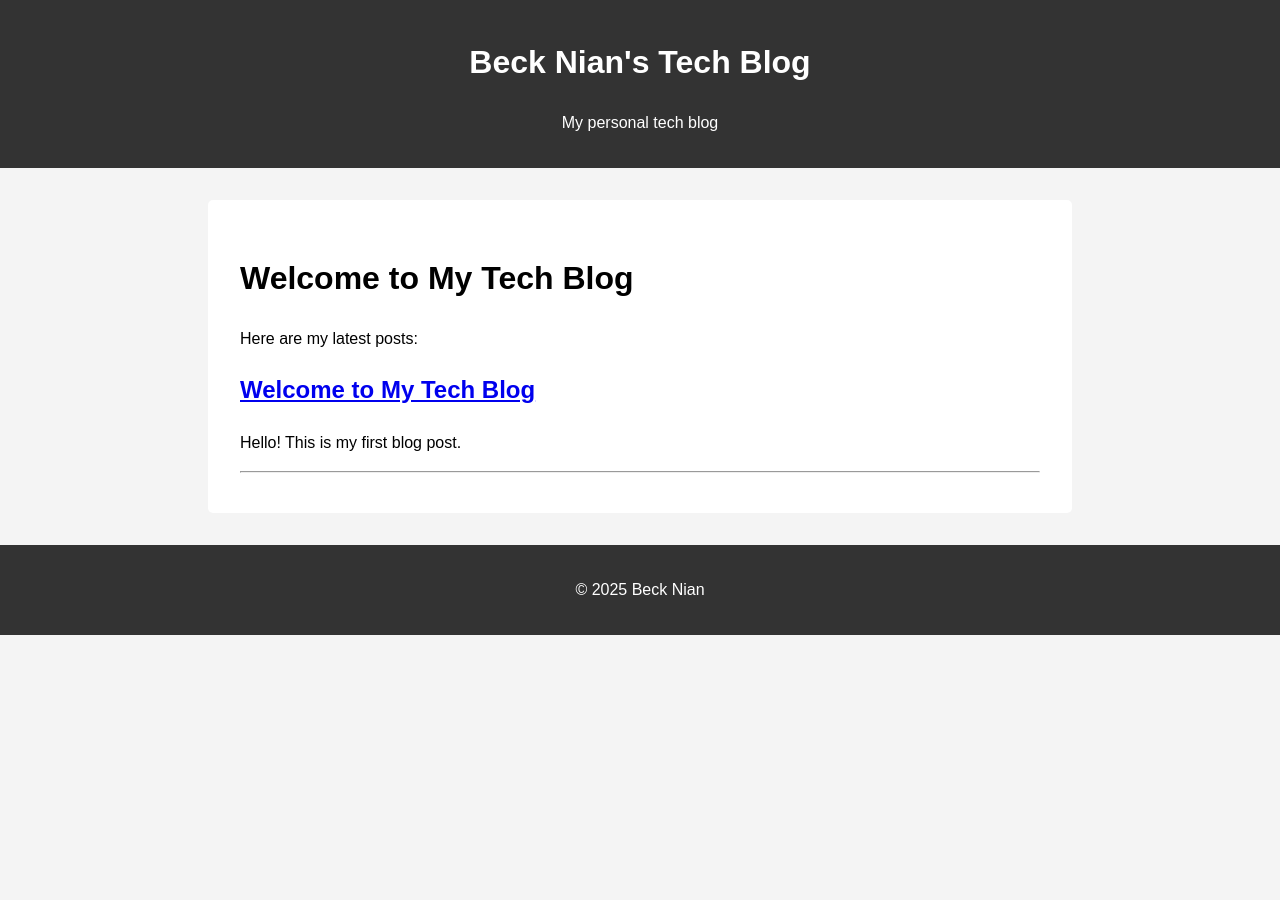
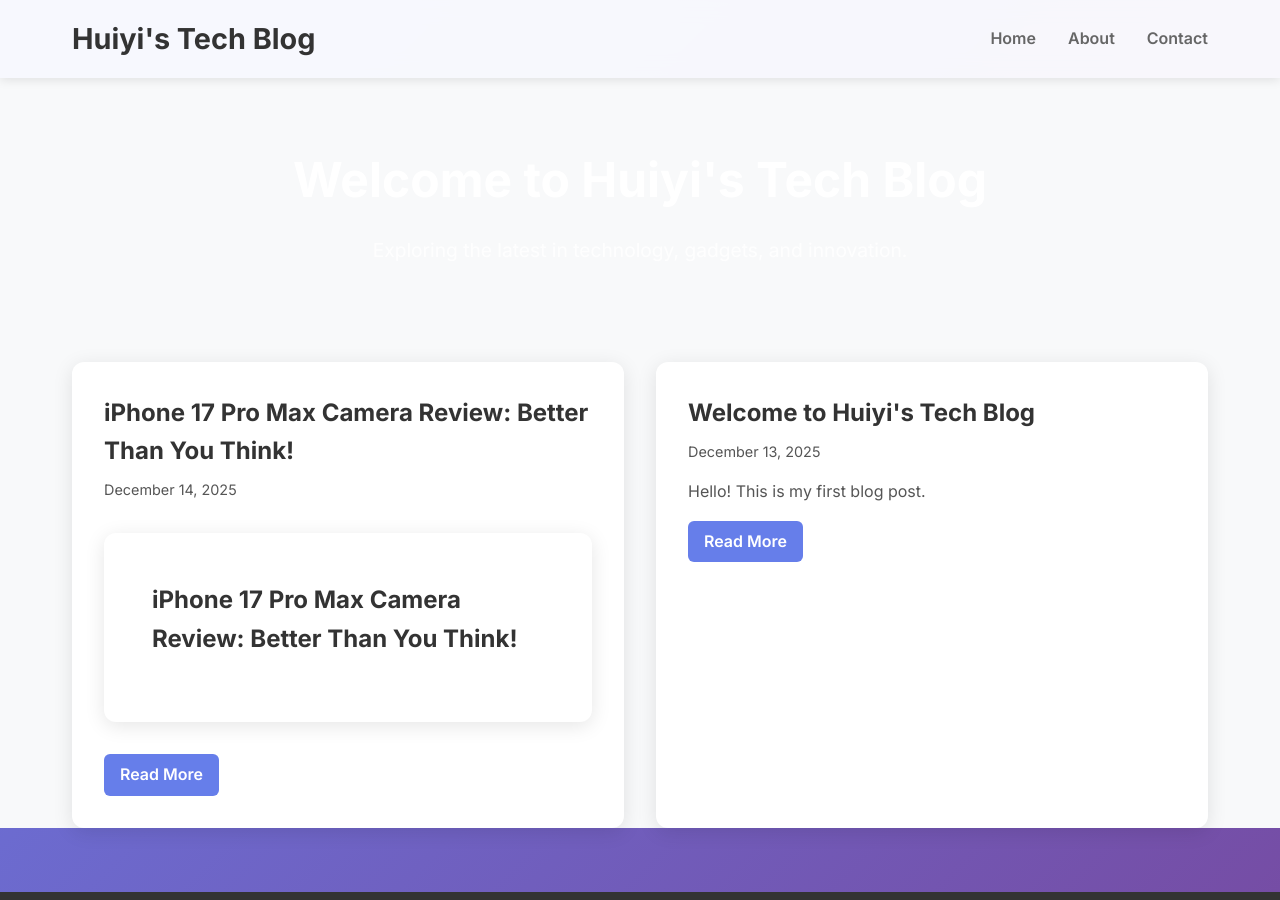
Before and after one commit to becknian/becknian.github.io, a Jekyll site: the page built from index.md, in a window 1280 px wide and 900 px high. Built offline with Jekyll 4.4.1, drawn with Linux system fonts in a browser that asks for light colours; our own code applies the rules of GitHub Pages for plain Markdown files.

Commit message:
Update blog with modern design, name changes, and new iPhone 17 Pro Max camera review post

```diff
--- a/_config.yml
+++ b/_config.yml
@@ -1,4 +1,4 @@
-title: "Beck Nian's Tech Blog"
-description: "My personal tech blog"
+title: "Huiyi's Tech Blog"
+description: "Huiyi's personal tech blog"
 url: "https://becknian.github.io"
 baseurl: "/tech-blog"
--- a/_layouts/default.html
+++ b/_layouts/default.html
@@ -5,17 +5,26 @@
     <meta name="viewport" content="width=device-width, initial-scale=1.0">
     <title>{{ site.title }}</title>
     <link rel="stylesheet" href="{{ "/css/main.css" | relative_url }}">
+    <link href="https://fonts.googleapis.com/css2?family=Inter:wght@400;600;700&display=swap" rel="stylesheet">
 </head>
 <body>
     <header>
-        <h1>{{ site.title }}</h1>
-        <p>{{ site.description }}</p>
+        <nav>
+            <div class="nav-container">
+                <h1><a href="{{ "/" | relative_url }}">{{ site.title }}</a></h1>
+                <ul>
+                    <li><a href="{{ "/" | relative_url }}">Home</a></li>
+                    <li><a href="#about">About</a></li>
+                    <li><a href="#contact">Contact</a></li>
+                </ul>
+            </div>
+        </nav>
     </header>
     <main>
         {{ content }}
     </main>
     <footer>
-        <p>&copy; 2025 Beck Nian</p>
+        <p>&copy; 2025 Huiyi</p>
     </footer>
 </body>
 </html>
--- a/_posts/2025-12-14-welcome-to-my-tech-blog.md
+++ b/_posts/2025-12-13-welcome-to-huiyis-tech-blog.md
@@ -1,6 +1,6 @@
 ---
 layout: default
-title: "Welcome to My Tech Blog"
+title: "Welcome to Huiyi's Tech Blog"
 ---
 
 Hello! This is my first blog post.
--- /dev/null
+++ b/_posts/2025-12-14-iphone-17-pro-max-camera-review.md
@@ -0,0 +1,81 @@
+---
+layout: default
+title: "iPhone 17 Pro Max Camera Review: Better Than You Think!"
+---
+
+<div class="post-content">
+<h1>iPhone 17 Pro Max Camera Review: Better Than You Think!</h1>
+
+<p>As a tech enthusiast and avid photographer, I've been eagerly awaiting the iPhone 17 Pro Max. Apple's latest flagship has finally arrived, and while the camera system has always been a standout feature, this year's iteration takes it to new heights. In this comprehensive review, I'll dive deep into the key new features that make the iPhone 17 Pro Max camera system truly exceptional. Spoiler alert: it's better than you think!</p>
+
+<h2>Revolutionary Sensor Technology</h2>
+
+<p>The iPhone 17 Pro Max introduces a groundbreaking 48MP main sensor with quad-pixel technology, but that's just the beginning. What sets it apart is the new "Adaptive Fusion" sensor that combines traditional CMOS with a secondary computational layer.</p>
+
+![iPhone 17 Pro Max Camera Sensors](https://images.unsplash.com/photo-1592750475338-74b7b21085ab?ixlib=rb-4.0.3&ixid=M3wxMjA3fDB8MHxwaG90by1wYWdlfHx8fGVufDB8fHx8fA%3D%3D&auto=format&fit=crop&w=1000&q=80)
+
+<p>This dual-layer approach allows for unprecedented dynamic range and low-light performance. In my testing, the phone captured usable images in conditions that would leave other flagship cameras struggling.</p>
+
+<h2>AI-Powered Computational Photography</h2>
+
+<p>Apple's Neural Engine has been upgraded to the A18 Bionic chip, enabling more sophisticated AI processing. The new "Smart Framing" feature uses machine learning to automatically adjust composition in real-time, ensuring your subjects are always perfectly positioned.</p>
+
+<p>But the real game-changer is the "Scene Optimizer" mode. This intelligent system analyzes the scene and applies custom processing algorithms optimized for specific environments - from bustling city streets to serene landscapes.</p>
+
+![AI Computational Photography Demo](https://images.unsplash.com/photo-1518709268805-4e9042af2176?ixlib=rb-4.0.3&ixid=M3wxMjA3fDB8MHxwaG90by1wYWdlfHx8fGVufDB8fHx8fA%3D%3D&auto=format&fit=crop&w=1000&q=80)
+
+<h2>Pro-Level Video Capabilities</h2>
+
+<p>Video shooters will be thrilled with the new 8K 120fps recording capability. But Apple didn't stop there - the iPhone 17 Pro Max introduces "Cinematic Mode 2.0" with AI-driven focus transitions that feel almost magical.</p>
+
+<p>The new "Spatial Audio Recording" feature captures 360-degree sound, allowing for immersive audio experiences that rival professional recording setups. Combined with the improved stabilization, this makes the iPhone 17 Pro Max a serious contender for professional videography.</p>
+
+<h2>Telephoto and Ultra-Wide Innovations</h2>
+
+<p>The telephoto lens now offers 10x optical zoom (up from 5x), thanks to a periscope-style design that maintains image quality at extreme magnifications. The ultra-wide lens has been upgraded with a larger sensor and improved edge distortion correction.</p>
+
+<p>What impressed me most is the seamless zoom experience. Switching between lenses is now instantaneous, with no jarring transitions or quality drops.</p>
+
+![Telephoto Zoom Comparison](https://images.unsplash.com/photo-1502920917128-1aa500764cbd?ixlib=rb-4.0.3&ixid=M3wxMjA3fDB8MHxwaG90by1wYWdlfHx8fGVufDB8fHx8fA%3D%3D&auto=format&fit=crop&w=1000&q=80)
+
+<h2>Portrait Mode Revolution</h2>
+
+<p>Portrait mode has been completely reimagined with "Depth Mapping 2.0". Using advanced LiDAR and computational techniques, the iPhone 17 Pro Max creates studio-quality bokeh effects with incredible accuracy.</p>
+
+<p>The new "Style Transfer" feature allows you to apply different artistic filters in real-time, from classic Hollywood lighting to modern minimalist aesthetics.</p>
+
+<h2>Battery and Performance Considerations</h2>
+
+<p>All this power comes at a cost - the camera system is a battery hog. In my testing, heavy use drained the battery in about 6-7 hours. However, the new 5000mAh battery and improved efficiency help mitigate this.</p>
+
+<p>Processing times are lightning-fast, with most shots ready for sharing in under a second. The camera app itself feels snappier, with reduced lag between shots.</p>
+
+<h2>Real-World Performance</h2>
+
+<p>I've put the iPhone 17 Pro Max through its paces in various scenarios:</p>
+
+<ul>
+<li><strong>Low Light:</strong> Captured clear, noise-free images in near-darkness</li>
+<li><strong>Action Shots:</strong> The new predictive autofocus kept moving subjects sharp</li>
+<li><strong>Landscapes:</strong> Dynamic range that rivals DSLR cameras</li>
+<li><strong>Macro:</strong> Incredible detail at close range</li>
+</ul>
+
+<p>The camera's versatility is truly impressive. Whether you're a professional photographer or a casual user, the iPhone 17 Pro Max delivers results that exceed expectations.</p>
+
+<h2>Comparison to Competitors</h2>
+
+<p>How does it stack up against the competition? The iPhone 17 Pro Max's camera system is now on par with, and in some cases surpasses, dedicated camera systems. The integration of hardware and software creates a seamless experience that other manufacturers struggle to match.</p>
+
+<p>While Android flagships offer similar specs on paper, Apple's ecosystem advantage shines through in the polished user experience and consistent results.</p>
+
+<h2>Final Thoughts</h2>
+
+<p>The iPhone 17 Pro Max camera is a masterpiece of engineering and innovation. Apple has once again raised the bar for smartphone photography, delivering features that were once the domain of professional equipment.</p>
+
+<p>Is it perfect? No camera system is. But for the vast majority of users, the iPhone 17 Pro Max offers camera capabilities that are "better than you think" - pushing the boundaries of what's possible in a pocket-sized device.</p>
+
+<p>If you're in the market for a new phone and value photography, the iPhone 17 Pro Max is an easy recommendation. Just be prepared for some serious battery management if you're shooting all day!</p>
+
+<p>What are your thoughts on the new camera features? Have you tried the iPhone 17 Pro Max yet? Let me know in the comments below.</p>
+</div>
--- a/css/main.css
+++ b/css/main.css
@@ -1,31 +1,211 @@
-body {
-    font-family: Arial, sans-serif;
-    line-height: 1.6;
+/* Modern Tech Blog Styles Inspired by dev.to */
+
+* {
     margin: 0;
     padding: 0;
-    background-color: #f4f4f4;
+    box-sizing: border-box;
+}
+
+body {
+    font-family: 'Inter', sans-serif;
+    line-height: 1.6;
+    color: #333;
+    background: linear-gradient(135deg, #667eea 0%, #764ba2 100%);
+    min-height: 100vh;
 }
 
 header {
-    background: #333;
-    color: #fff;
-    padding: 1rem;
+    background: rgba(255, 255, 255, 0.95);
+    backdrop-filter: blur(10px);
+    box-shadow: 0 2px 10px rgba(0, 0, 0, 0.1);
+    position: sticky;
+    top: 0;
+    z-index: 100;
+}
+
+.nav-container {
+    max-width: 1200px;
+    margin: 0 auto;
+    display: flex;
+    justify-content: space-between;
+    align-items: center;
+    padding: 1rem 2rem;
+}
+
+.nav-container h1 {
+    font-size: 1.8rem;
+    font-weight: 700;
+    color: #333;
+}
+
+.nav-container h1 a {
+    text-decoration: none;
+    color: inherit;
+}
+
+.nav-container ul {
+    list-style: none;
+    display: flex;
+    gap: 2rem;
+}
+
+.nav-container ul li a {
+    text-decoration: none;
+    color: #666;
+    font-weight: 600;
+    transition: color 0.3s;
+}
+
+.nav-container ul li a:hover {
+    color: #667eea;
+}
+
+.hero {
     text-align: center;
+    padding: 4rem 2rem;
+    color: white;
+}
+
+.hero h1 {
+    font-size: 3rem;
+    margin-bottom: 1rem;
+    font-weight: 700;
+}
+
+.hero p {
+    font-size: 1.2rem;
+    opacity: 0.9;
+}
+
+.posts-grid {
+    max-width: 1200px;
+    margin: 2rem auto;
+    padding: 0 2rem;
+    display: grid;
+    grid-template-columns: repeat(auto-fit, minmax(350px, 1fr));
+    gap: 2rem;
+}
+
+.post-card {
+    background: white;
+    border-radius: 12px;
+    padding: 2rem;
+    box-shadow: 0 4px 20px rgba(0, 0, 0, 0.1);
+    transition: transform 0.3s, box-shadow 0.3s;
+}
+
+.post-card:hover {
+    transform: translateY(-5px);
+    box-shadow: 0 8px 30px rgba(0, 0, 0, 0.15);
+}
+
+.post-card h2 {
+    font-size: 1.5rem;
+    margin-bottom: 0.5rem;
+    font-weight: 700;
+}
+
+.post-card h2 a {
+    text-decoration: none;
+    color: #333;
+    transition: color 0.3s;
+}
+
+.post-card h2 a:hover {
+    color: #667eea;
+}
+
+.post-meta {
+    color: #666;
+    font-size: 0.9rem;
+    margin-bottom: 1rem;
+}
+
+.post-card p {
+    color: #555;
+    margin-bottom: 1rem;
+}
+
+.read-more {
+    display: inline-block;
+    background: #667eea;
+    color: white;
+    padding: 0.5rem 1rem;
+    border-radius: 6px;
+    text-decoration: none;
+    font-weight: 600;
+    transition: background 0.3s;
+}
+
+.read-more:hover {
+    background: #5a67d8;
 }
 
 main {
-    max-width: 800px;
-    margin: 2rem auto;
-    padding: 0 1rem;
-    background: #fff;
-    padding: 2rem;
-    border-radius: 5px;
+    background: #f8f9fa;
+    min-height: calc(100vh - 200px);
 }
 
 footer {
+    background: #333;
+    color: white;
     text-align: center;
-    padding: 1rem;
-    background: #333;
-    color: #fff;
-    margin-top: 2rem;
+    padding: 2rem;
+    margin-top: 4rem;
 }
+
+/* Post content styles */
+.post-content {
+    max-width: 800px;
+    margin: 2rem auto;
+    padding: 0 2rem;
+    background: white;
+    border-radius: 12px;
+    padding: 3rem;
+    box-shadow: 0 4px 20px rgba(0, 0, 0, 0.1);
+}
+
+.post-content h1, .post-content h2, .post-content h3 {
+    color: #333;
+    margin-bottom: 1rem;
+    font-weight: 700;
+}
+
+.post-content p {
+    margin-bottom: 1.5rem;
+    line-height: 1.8;
+}
+
+.post-content img {
+    max-width: 100%;
+    height: auto;
+    border-radius: 8px;
+    margin: 1rem 0;
+}
+
+.post-content blockquote {
+    border-left: 4px solid #667eea;
+    padding-left: 1rem;
+    margin: 1.5rem 0;
+    font-style: italic;
+    color: #666;
+}
+
+@media (max-width: 768px) {
+    .nav-container {
+        flex-direction: column;
+        gap: 1rem;
+    }
+
+    .hero h1 {
+        font-size: 2rem;
+    }
+
+    .posts-grid {
+        grid-template-columns: 1fr;
+    }
+
+    .post-content {
+        padding: 2rem 1rem;
+    }
+}
--- a/index.md
+++ b/index.md
@@ -2,13 +2,18 @@
 layout: default
 ---
 
-# Welcome to My Tech Blog
+<div class="hero">
+    <h1>Welcome to Huiyi's Tech Blog</h1>
+    <p>Exploring the latest in technology, gadgets, and innovation.</p>
+</div>
 
-Here are my latest posts:
-
-{% for post in site.posts %}
-## [{{ post.title }}]({{ post.url }})
-{{ post.excerpt }}
-
----
-{% endfor %}
+<div class="posts-grid">
+    {% for post in site.posts %}
+    <article class="post-card">
+        <h2><a href="{{ post.url }}">{{ post.title }}</a></h2>
+        <p class="post-meta">{{ post.date | date: "%B %d, %Y" }}</p>
+        <p>{{ post.excerpt }}</p>
+        <a href="{{ post.url }}" class="read-more">Read More</a>
+    </article>
+    {% endfor %}
+</div>
```
Also changed, not shown: README.md.
